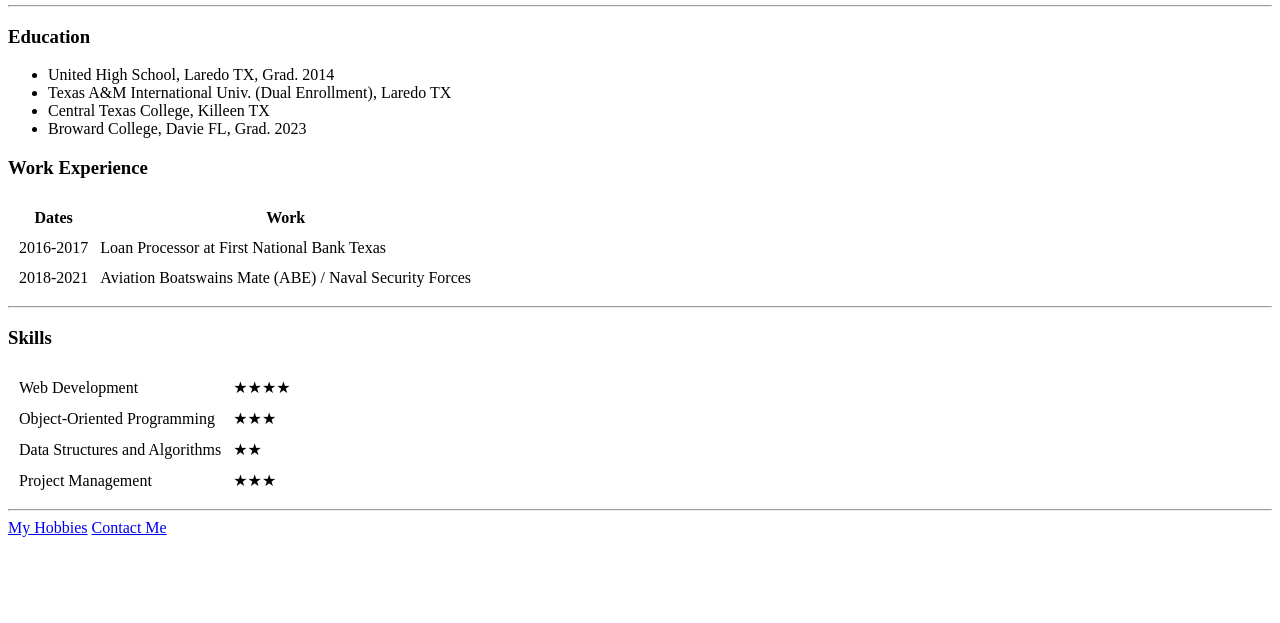
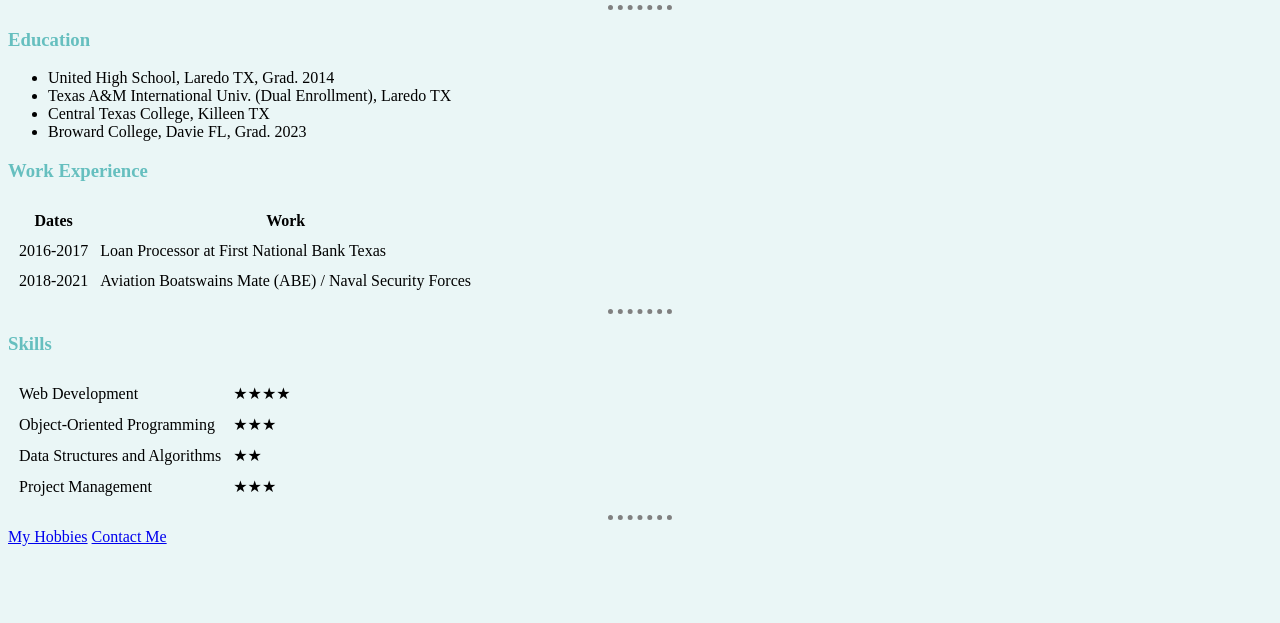
Before and after one commit to drew-ali/web-dev-learning, a plain HTML site: page HTML - Personal Site/index.html in a window 1280 px wide. Shown: the part 177-800 px from the top of the page. Drawn offline with Linux system fonts and the light colour scheme.

Commit message:
adds css styling to html pages

```diff
--- /dev/null
+++ b/HTML - Personal Site/css/styles.css
@@ -0,0 +1,15 @@
+body {
+    background-color: #EAF6F6;
+}
+
+hr {
+    border-style: none;
+    border-top-style: dotted;
+    border-color: grey;
+    border-width: 5px;
+    width: 5%;
+}
+
+h1,h3 {
+    color: #66BFBF;
+}
--- a/HTML - Personal Site/index.html
+++ b/HTML - Personal Site/index.html
@@ -3,6 +3,7 @@
 <head>
     <meta charset="utf-8">
     <title>Drew's Personal Site</title>
+    <link rel="stylesheet" type="text/css" href="css/styles.css">
 </head>
 <body>
 <table cellspacing="20">
```
